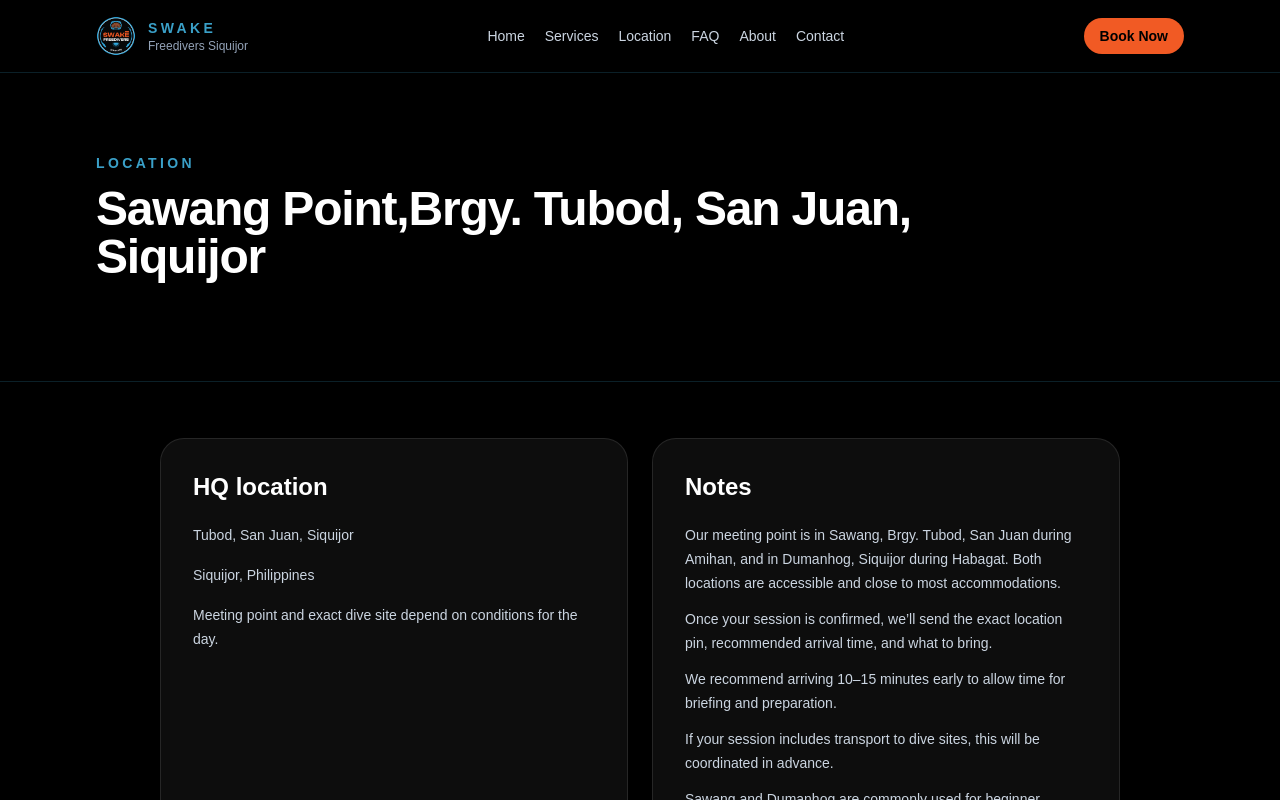
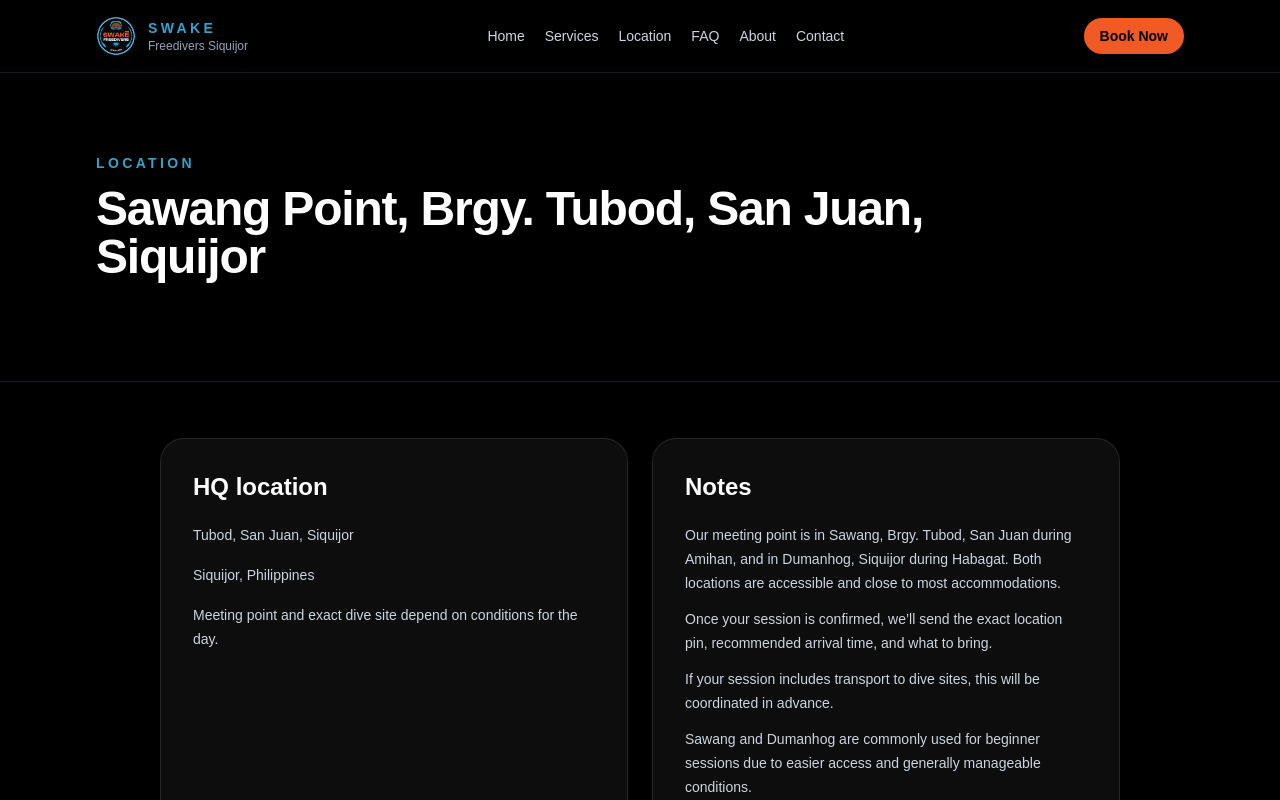
Before and after one commit to cbmserino-cyber/swake-diving-center, a Next.js app: page /locations/siquijor in a window 1280 px wide. Shown: the top 800 px of the page. Built offline with nearby package versions, Linux system fonts and the light colour scheme.

Commit message:
Update page.tsx

```diff
--- a/app/locations/siquijor/page.tsx
+++ b/app/locations/siquijor/page.tsx
@@ -13,7 +13,7 @@ export default function SiquijorLocationPage() {
     <>
       <PageHero
         eyebrow="Location"
-        title="Sawang Point,Brgy. Tubod, San Juan, Siquijor"
+        title="Sawang Point, Brgy. Tubod, San Juan, Siquijor"
       />
 
       <section className="mx-auto max-w-5xl px-6 py-14 lg:px-8">
@@ -36,9 +36,6 @@ export default function SiquijorLocationPage() {
                 Once your session is confirmed, we’ll send the exact location pin, recommended arrival time, and what to bring.
               </li>
               <li>
-                We recommend arriving 10–15 minutes early to allow time for briefing and preparation.
-              </li>
-              <li>
                 If your session includes transport to dive sites, this will be coordinated in advance.
               </li>
               <li>
```
